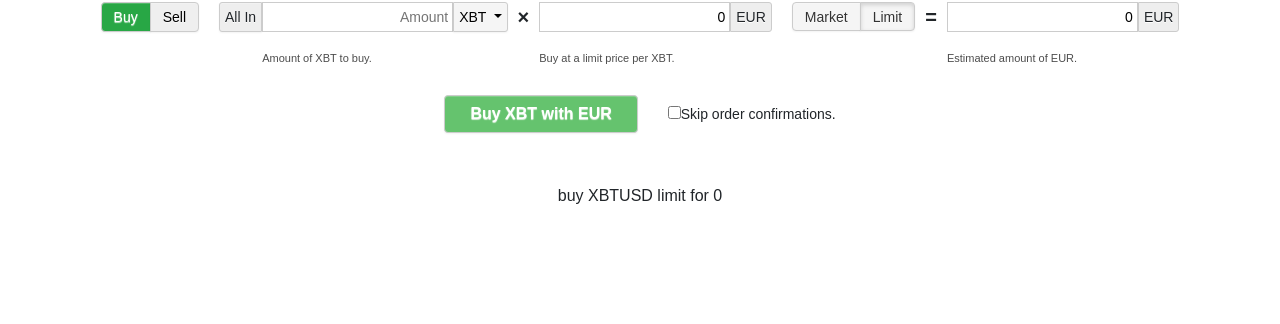
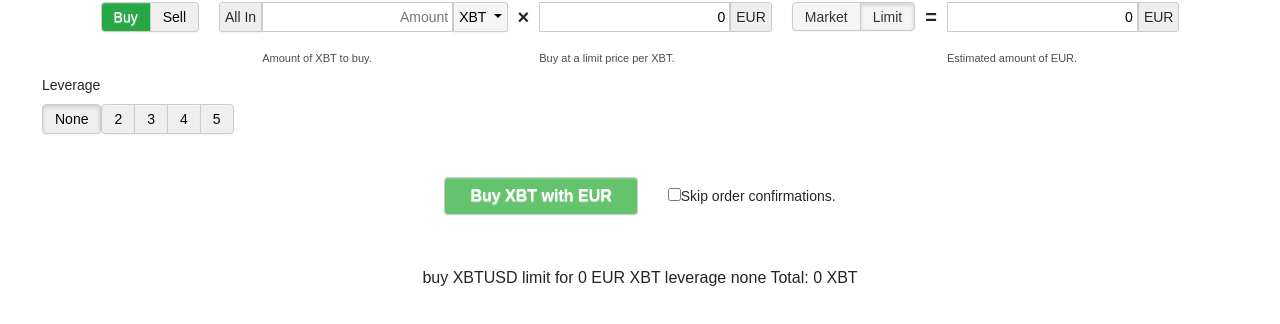
Before and after one commit to FilippiMatteo/Node_kraken_api_React, a React (Create React App) app in the folder frontend/: page /addorder/XXBT in a window 1280 px wide. Shown: the part 268-592 px from the top of the page. Built offline with nearby package versions, Linux system fonts and the light colour scheme; no server answers.

Commit message:
aggiunta opzione leverage e fixato conto errato del totale

```diff
--- a/frontend/src/css/orders.css
+++ b/frontend/src/css/orders.css
@@ -492,3 +492,10 @@ button.btn-order-review.btn-success {
 a:not([href]):not([tabindex]){
     color: black;
 }
+.btn.active, .btn:active {
+    background-image: none;
+    outline: 0;
+    -webkit-box-shadow: inset 0 2px 4px rgba(0,0,0,.15), 0 1px 2px rgba(0,0,0,.05);
+    -moz-box-shadow: inset 0 2px 4px rgba(0,0,0,.15),0 1px 2px rgba(0,0,0,.05);
+    box-shadow: inset 0 2px 4px rgba(0,0,0,.15), 0 1px 2px rgba(0,0,0,.05);
+}
--- a/frontend/src/index.css
+++ b/frontend/src/index.css
@@ -21,3 +21,6 @@ code {
 .margin-right-20{
   margin-right: 20px;
 }
+.text-left{
+  text-align: left;
+}
--- a/frontend/src/routes/AddOrder.js
+++ b/frontend/src/routes/AddOrder.js
@@ -37,11 +37,14 @@ function AddOrder() {
   const [orderViewArray, setorderViewArray] = useState(["show", "hide", "hide"]);
   const [btnOrderType, setBtnOrderType] = useState(["btn btn-success", "btn"]);
   const [btnType, setBtnType] = useState(["btn btn-type btn-small", "btn btn-type btn-small active"]);
+  const [btnLeverage, setBtnLeverage] = useState();
+  const [status, setStatus] = useState (true);
+
   const [paramsOrder, setParamsOrder] = useState({
     pair: "XBTUSD",
     type: "buy",
     ordertype: "limit",
-    //   leverage: "1:1",
+    leverage: "none",
     price: "0",
     volume: volumePair
   })
@@ -77,7 +80,6 @@ function AddOrder() {
 
     const groupByBrand = groupBy('base');
     setListAssetPairs(groupByBrand(arr));
-    // setListAssetPairs(data.result);
   }
 
 
@@ -104,22 +106,6 @@ function AddOrder() {
       alert(ris.result.descr.order)
     });
 
-     // const rawData = await fetch('http://127.0.0.1:5555/kraken/addOrder', {
-     //   method: 'POST',
-     //   mode: 'cors', // no-cors, *cors, same-origin
-     //   cache: 'no-cache', // *default, no-cache, reload, force-cache, only-if-cached
-     //   credentials: 'same-origin', // include, *same-origin, omit
-     //   headers: {
-     //     'Content-Type': 'application/json'
-     //   },
-     //   body: JSON.stringify(paramsOrder)
-     // }).catch((e) => {
-     //   console.error(e)
-     //   alert(e)
-     // });
-
-     // const data = await rawData.json();
-     // console.log(data)
   }
 
 
@@ -171,7 +157,7 @@ function AddOrder() {
       tooltip_volume_pair1.classList.add('hide');
     }
     setVolumePair(value);
-    setTotalAmount(value * price);
+    setTotalAmount(status ?   value * price : value /  price );
     setRequestParams("volume", value);
 
   }
@@ -188,7 +174,7 @@ function AddOrder() {
       tooltip_volume_pair2.classList.add('hide');
     }
     setPrice(value);
-    setTotalAmount(value * volumePair);
+    setTotalAmount(status ?   value * volumePair :   volumePair /  value );
     setRequestParams("price", value);
   }
 
@@ -197,6 +183,15 @@ function AddOrder() {
     setRequestParams("volume", 0);
   }
 
+  function _handleLeverage(id,level) {
+   let btns=  document.querySelectorAll(".trade-margin-selector");
+   btns.forEach((btn)=>{
+     btn.classList.remove("active")
+   })
+    document.querySelector("#"+id).classList.add("active");
+    setBtnLeverage(level);
+    setRequestParams("leverage",level);
+  }
 
   function _changeSelectedPair (wsname, base, quote) {
     let pair = (wsname.split("/"));
@@ -256,6 +251,8 @@ function AddOrder() {
         Total Balance {selectedPair[0]} {totalPair}
         </span>
         {_renderSelectPair()}
+
+
       </div>
       <div className="tab-pane active" id="new-order">
         <div id="order-form-nav">
@@ -329,6 +326,9 @@ function AddOrder() {
                         </li>
                         <li onClick={() => {
                           setSelectedPair([selectedPair[1], selectedPair[0],selectedPair[3],selectedPair[2]]);
+                          setTotalAmount(!status ?   price * volumePair : volumePair / price );
+                          setStatus(!status);
+                          // setRequestParams("price", value);
                           fetchDataFromApi("balance").then((ris)=>{
                             _getBalance(ris,selectedPair[3]);
                           });
@@ -353,7 +353,7 @@ function AddOrder() {
                     <input type="text" placeholder="Price" tabIndex="2" className={disableLimitPrice[1]} value={price}
                            onChange={handlePrice}
                            name="price" autoComplete="off" disabled={disableLimitPrice[0]}/><span
-                    className="add-on pair hmarg20right">EUR</span>
+                    className="add-on pair hmarg20right">{selectedPair[1]}</span>
                     <div id="tooltip_volume_pair2" className="tooltip hide"> Only digit and "." for decimal</div>
 
                   </div>
@@ -385,11 +385,59 @@ function AddOrder() {
                          onChange={() => {
                          }}
                          className={disableLimitPrice[2]} name="total" disabled={disableLimitPrice[0]}/><span
-                  className="add-on pair">EUR</span>
+                  className="add-on pair">{selectedPair[1]}</span>
                 </div>
-                <p className="control-hint" name="total-hint">Estimated amount of EUR.</p>
+                <p className="control-hint" name="total-hint">Estimated amount of {selectedPair[1]}.</p>
               </div>
             </div>
+
+            <div className="text-left">
+              <div className="control-group">
+                <label className="control-label">Leverage</label>
+                <div className="controls">
+                  <div className="btn-toolbar vmarg0" data-toggle="buttons-radio" name="leverage">
+                    <div className="leverage-tt">
+                      <div className="btn-group">
+                        <button id="lev-1" type="button" className="btn trade-margin-selector active" value="none"
+                                autoComplete="off" onClick={()=>{
+                                  _handleLeverage("lev-1","none");
+                                }}>
+                          None
+                        </button>
+                      </div>
+                      <div className="btn-group">
+                        <button  id="lev-2" type="button" className="btn trade-margin-selector" value="2:1"
+                                autoComplete="off" onClick={()=>{
+                          _handleLeverage("lev-2","2:1");
+                        }}>
+                          2
+                        </button>
+                        <button  id="lev-3" type="button" className="btn trade-margin-selector" value="3:1"
+                                autoComplete="off"onClick={()=>{
+                          _handleLeverage("lev-3","3:1");
+                        }}>
+                          3
+                        </button>
+                        <button  id="lev-4" type="button" className="btn trade-margin-selector" value="4:1"
+                                autoComplete="off"onClick={()=>{
+                          _handleLeverage("lev-4","4:1");
+                        }}>
+                          4
+                        </button>
+                        <button  id="lev-5" type="button" className="btn trade-margin-selector" value="5:1"
+                                autoComplete="off"onClick={()=>{
+                          _handleLeverage("lev-5","5:1");
+                        }}>
+                          5
+                        </button>
+                      </div>
+                    </div>
+                  </div>
+                  <p className="control-hint">&nbsp;</p>
+                </div>
+              </div>
+            </div>
+
 
             <div className="row vpad20 center posrel">
               <span className="">
@@ -1802,7 +1850,7 @@ function AddOrder() {
 
 
       <div>
-        {paramsOrder.type}   {paramsOrder.pair}   {paramsOrder.ordertype}  for {paramsOrder.price} {paramsOrder.volume}
+        {paramsOrder.type}   {paramsOrder.pair}   {paramsOrder.ordertype}  for {paramsOrder.price} {selectedPair[1]} {paramsOrder.volume} {selectedPair[0]} leverage {paramsOrder.leverage} Total: {totalAmount} {selectedPair[0]}
       </div>
 
     </div>
```
Also changed, not shown: frontend/src/App.css (line endings or trailing spaces).
